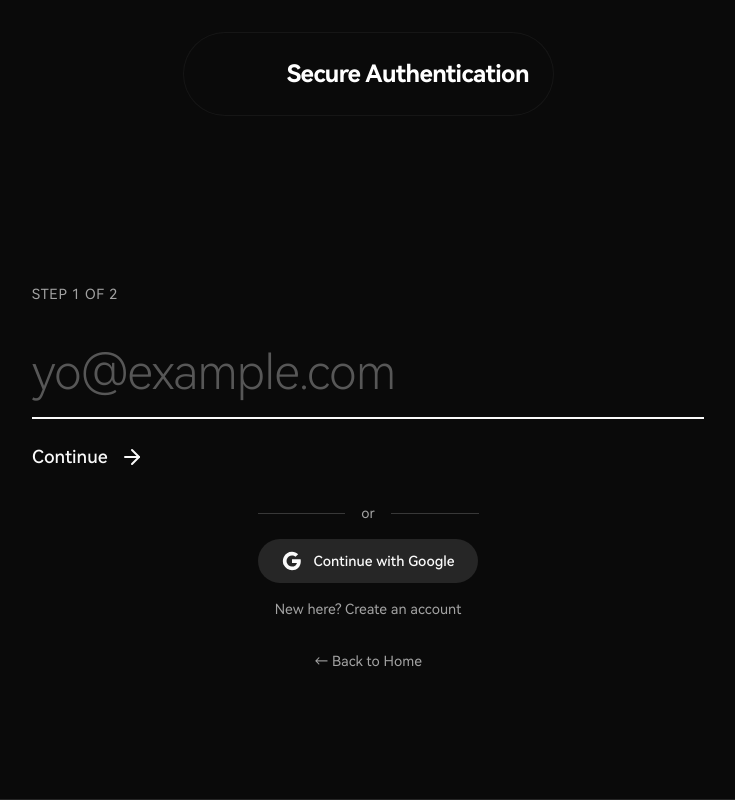
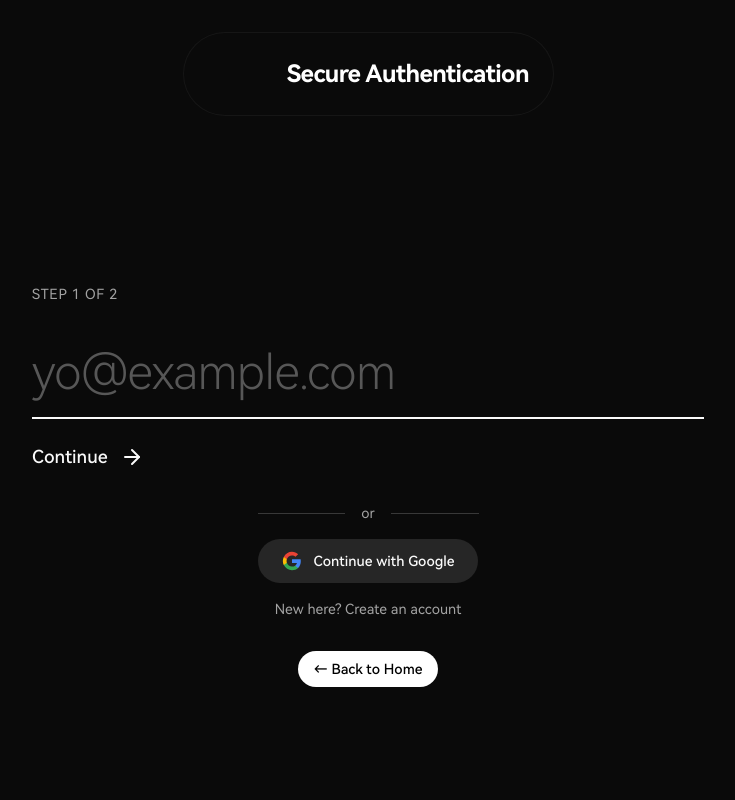
Before and after one commit to SWAMINATHAN-A/leetfeedback-webs-public, a React (Vite) app in the folder website/: page /login in a window 1280 px wide. Shown: the top 800 px of the page, without its empty margins (272-1007 px from the left). Built offline with nearby package versions, Linux system fonts and the light colour scheme; no server answers; some icons are missing; a web font is replaced by a local one.

Commit message:
login page: colored icon and promintent button
Signed-off-by: ca5 <catinice@outlook.com>

Change-Id: I3285bc40dd87ae44607fa72daed0db480c07e1b4

```diff
--- a/website/src/pages/LoginPage.tsx
+++ b/website/src/pages/LoginPage.tsx
@@ -562,19 +562,19 @@ const LoginPage: React.FC = () => {
                 ) : (
                   <svg className="w-5 h-5" viewBox="0 0 24 24">
                     <path
-                      fill="currentColor"
+                      fill="#4285F4"
                       d="M22.56 12.25c0-.78-.07-1.53-.2-2.25H12v4.26h5.92c-.26 1.37-1.04 2.53-2.21 3.31v2.77h3.57c2.08-1.92 3.28-4.74 3.28-8.09z"
                     />
                     <path
-                      fill="currentColor"
+                      fill="#34A853"
                       d="M12 23c2.97 0 5.46-.98 7.28-2.66l-3.57-2.77c-.98.66-2.23 1.06-3.71 1.06-2.86 0-5.29-1.93-6.16-4.53H2.18v2.84C3.99 20.53 7.7 23 12 23z"
                     />
                     <path
-                      fill="currentColor"
+                      fill="#FBBC05"
                       d="M5.84 14.09c-.22-.66-.35-1.36-.35-2.09s.13-1.43.35-2.09V7.07H2.18C1.43 8.55 1 10.22 1 12s.43 3.45 1.18 4.93l2.85-2.22.81-.62z"
                     />
                     <path
-                      fill="currentColor"
+                      fill="#EA4335"
                       d="M12 5.38c1.62 0 3.06.56 4.21 1.64l3.15-3.15C17.45 2.09 14.97 1 12 1 7.7 1 3.99 3.47 2.18 7.07l3.66 2.84c.87-2.6 3.3-4.53 6.16-4.53z"
                     />
                   </svg>
@@ -602,7 +602,7 @@ const LoginPage: React.FC = () => {
           {/* Back to home */}
           <Link
             to="/"
-            className="text-sm text-muted-foreground hover:text-foreground transition-colors"
+            className="px-4 py-2 rounded-full bg-black text-white dark:bg-white dark:text-black hover:opacity-80 transition-all duration-200 text-sm font-medium"
           >
             ← Back to Home
           </Link>
```
